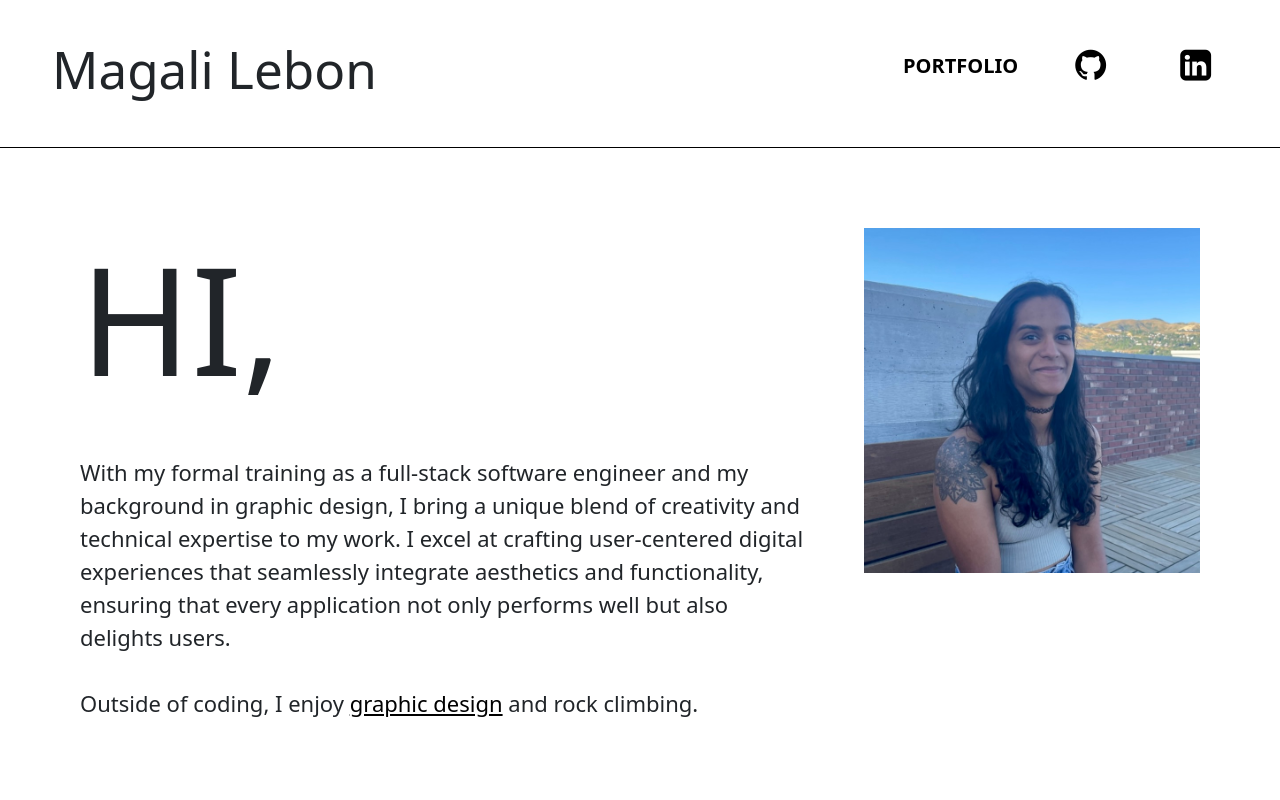
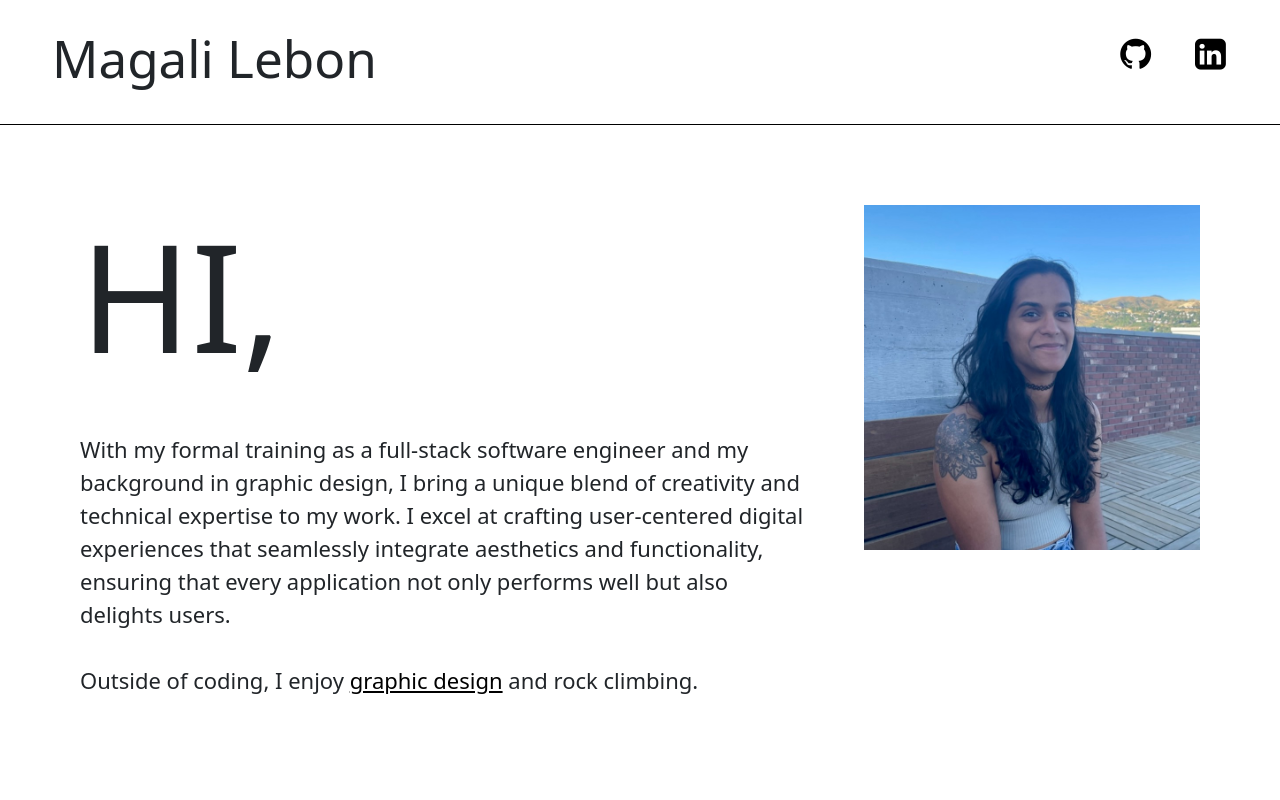
Before and after one commit to maglb/React-Portfolio, a React (Vite) app: page / in a window 1280 px wide. Shown: the top 800 px of the page. Built offline with nearby package versions, Linux system fonts and the light colour scheme.

Commit message:
portfolio link removed

```diff
--- a/src/components/Header.jsx
+++ b/src/components/Header.jsx
@@ -11,23 +11,23 @@ const currentPage = useLocation().pathname;
         <h1 id="logo">Magali Lebon</h1>
 
         <div
-          className="justify-content-end collapse navbar-collapse"
+          className="justify-content-end"
           id="navbarSupportedContent"
         >
           <Nav
             className="header"
             links={[
-              <Link
-                key={2}
-                className={
-                  currentPage === "/portfolio"
-                    ? "nav-link active linkactive"
-                    : "nav-link link"
-                }
-                to="/portfolio"
-              >
-                Portfolio
-              </Link>,
+              // <Link
+              //   key={2}
+              //   className={
+              //     currentPage === "/portfolio"
+              //       ? "nav-link active linkactive"
+              //       : "nav-link link"
+              //   }
+              //   to="/portfolio"
+              // >
+              //   Portfolio
+              // </Link>,
               <a
                 className="icon"
                 href="https://github.com/maglb"
```
